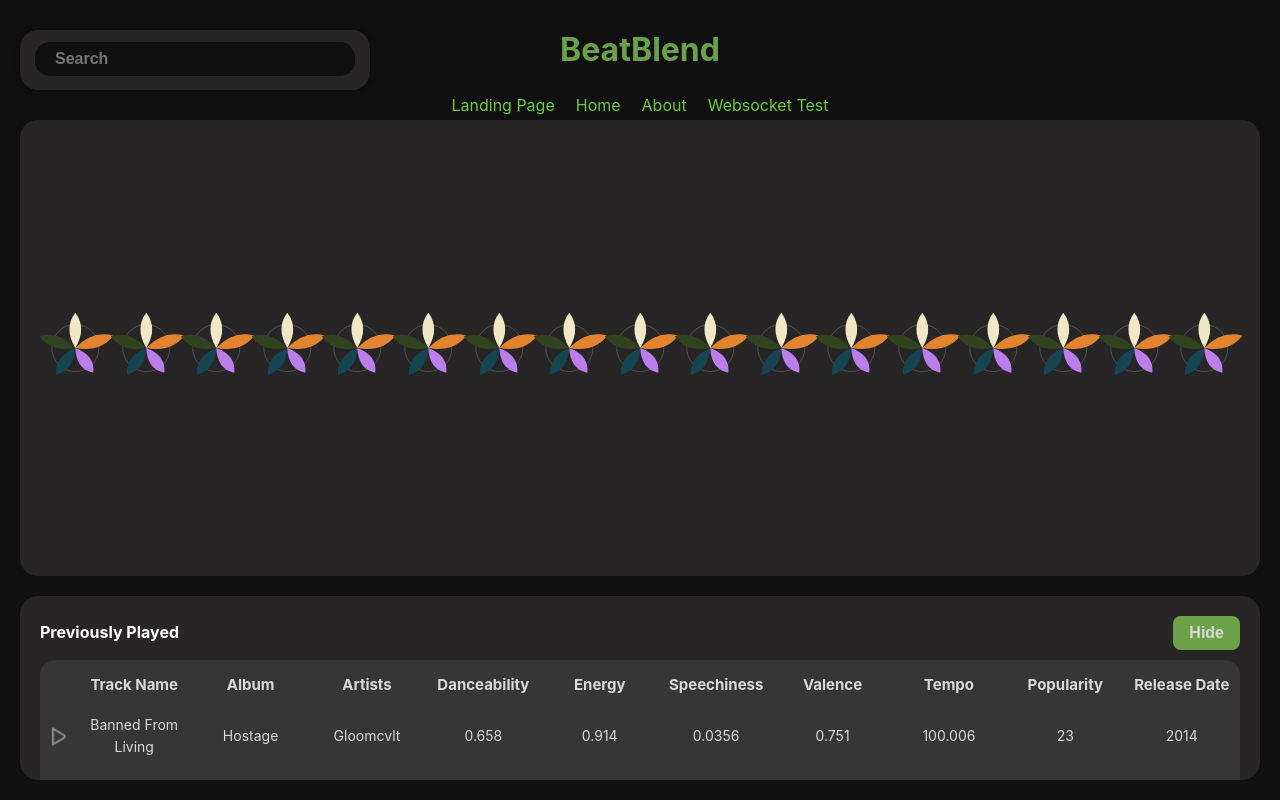
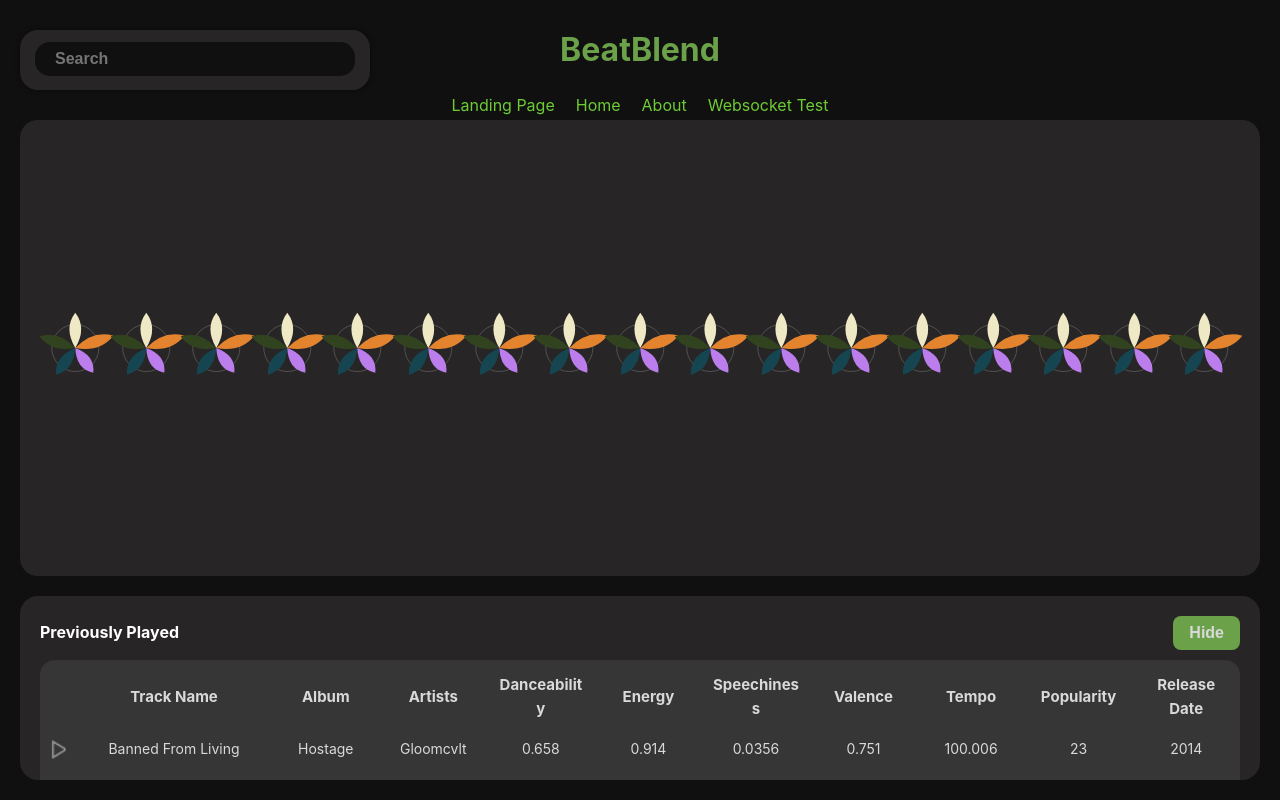
Before and after one commit to SpotifyMasterProject/BeatBlend, a Vue app in the folder client/: page /home in a window 1280 px wide. Both pictures are taken after a click on the button "Show". Built offline with nearby package versions, Linux system fonts and the light colour scheme.

Commit message:
Column width adjust

```diff
--- a/client/src/components/PreviouslyPlayed.vue
+++ b/client/src/components/PreviouslyPlayed.vue
@@ -5,7 +5,7 @@
         <thead>
           <tr>
             <th class="icon-header"></th>  <!-- Empty for the icon -->
-            <th>Track Name</th>
+            <th class="track-name">Track Name</th>
             <th>Album</th>
             <th>Artists</th>
             <th>Danceability</th>
@@ -22,7 +22,7 @@
             <td class="icon-cell">
               <img src="../assets/table-play-icon.png" alt="play-icon" class="song-icon">
             </td>
-            <td>{{ song.name }}</td>
+            <td class="track-name">{{ song.name }}</td>
             <td>{{ song.album }}</td>
             <td>{{ song.artists.join(', ') }}</td>
             <td>{{ song.danceability }}</td>
@@ -158,6 +158,10 @@ const songs = ref([
   text-align: center;
 }
 
+.song-table th.track-name, .song-table td.track-name {
+  width: 180px;
+}
+
 .song-table img.song-icon {
   width: 20px;
   height: 20px;
```
